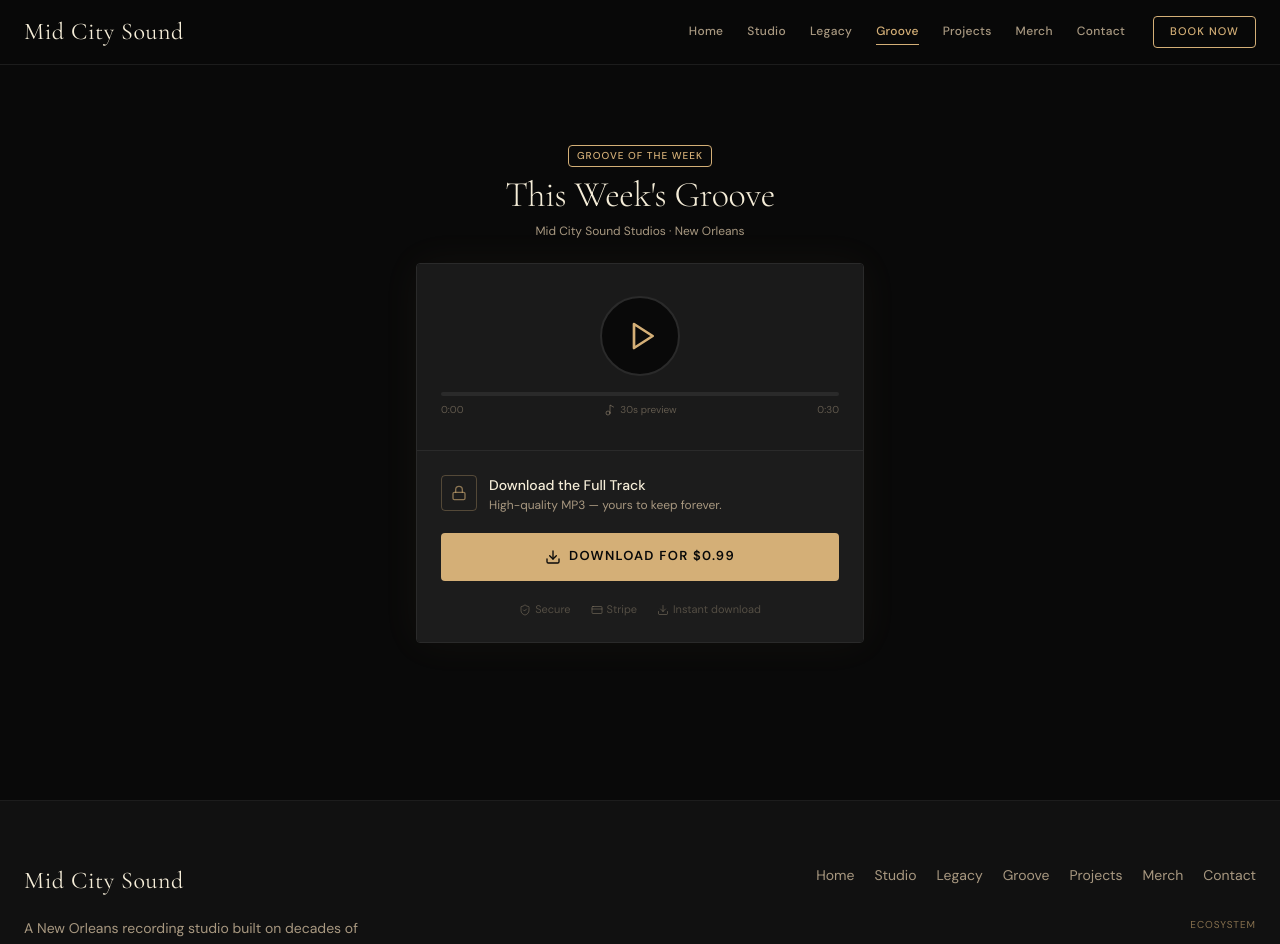
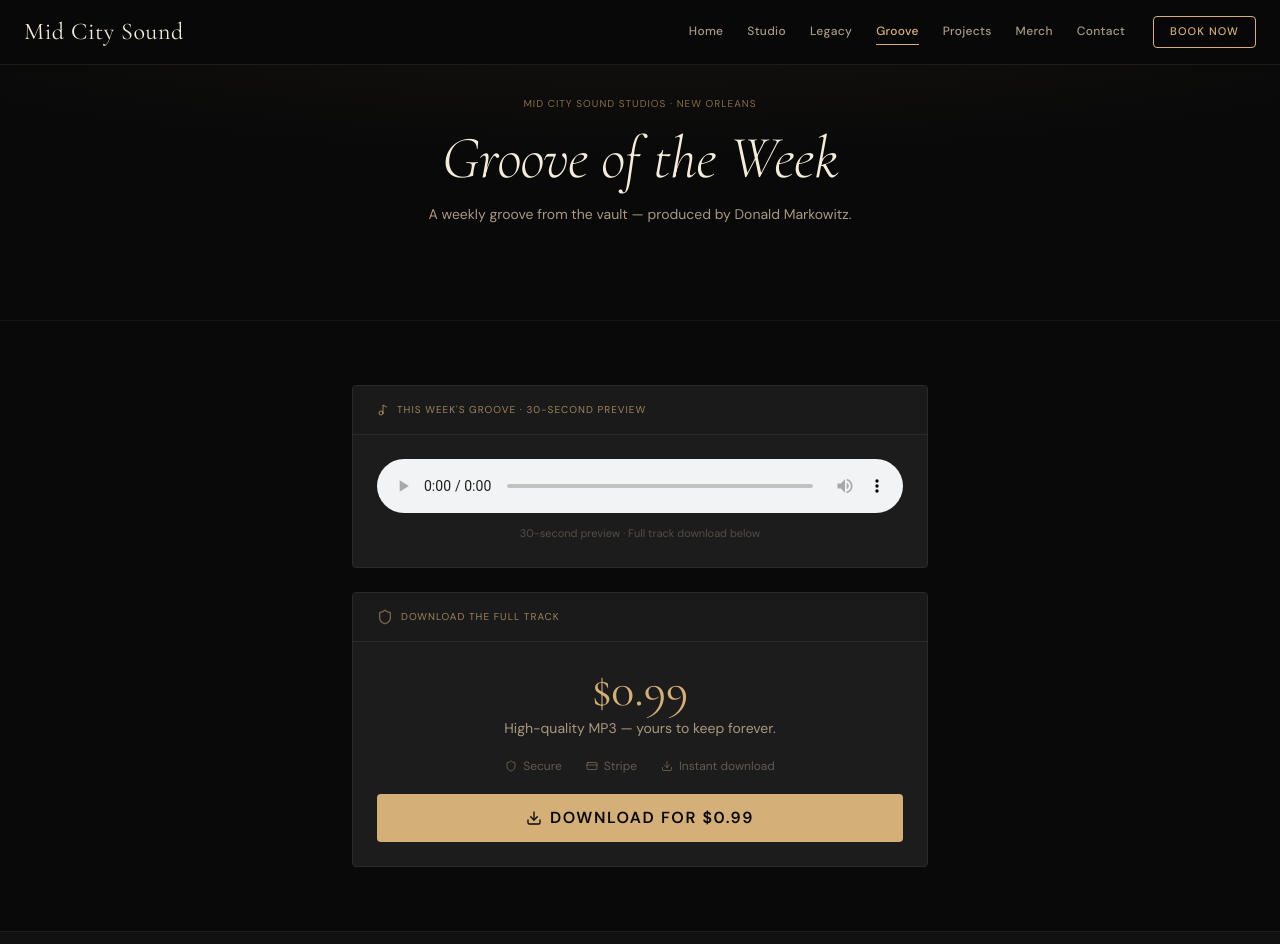
Before and after one commit to flu-wop/mcs, a Next.js app: page /groove in a window 1280 px wide. Shown: the top 944 px of the page. Built offline with nearby package versions, Linux system fonts and the light colour scheme.

Commit message:
Add groove -bash.99 checkout + remove payment icons from studio

```diff
--- /dev/null
+++ b/src/app/api/groove-checkout/route.ts
@@ -0,0 +1,41 @@
+// src/app/api/groove-checkout/route.ts
+import { NextResponse } from "next/server"
+import Stripe from "stripe"
+
+function getStripe() {
+  return new Stripe(process.env.STRIPE_SECRET_KEY!, {
+    apiVersion: "2024-06-20",
+  })
+}
+
+export async function POST() {
+  try {
+    const stripe  = getStripe()
+    const baseUrl = process.env.NEXT_PUBLIC_URL ?? "https://www.midcitysound.com"
+
+    const session = await stripe.checkout.sessions.create({
+      mode: "payment",
+      line_items: [
+        {
+          price_data: {
+            currency: "usd",
+            unit_amount: 99, // $0.99
+            product_data: {
+              name: "Groove of the Week — Full Track",
+              description:
+                "High-quality MP3 from Mid City Sound Studios, New Orleans. Yours to keep forever.",
+            },
+          },
+          quantity: 1,
+        },
+      ],
+      success_url: `${baseUrl}/groove/success?session_id={CHECKOUT_SESSION_ID}`,
+      cancel_url:  `${baseUrl}/groove`,
+    })
+
+    return NextResponse.json({ url: session.url })
+  } catch (err: unknown) {
+    const message = err instanceof Error ? err.message : "Checkout failed"
+    return NextResponse.json({ error: message }, { status: 500 })
+  }
+}
--- a/src/app/groove/page.tsx
+++ b/src/app/groove/page.tsx
@@ -1,20 +1,123 @@
-// src/app/groove/page.tsx — Groove of the Week
-// Audio files:
-//   /public/audio/groove-preview.mp3  — 30-second clip (always plays free)
-//   /public/audio/groove-full.mp3     — full track (unlocked after purchase)
+// src/app/groove/page.tsx
+"use client"
 
-import type { Metadata } from "next"
-import { GroovePlayer } from "@/components/ui/GroovePlayer"
-
-export const metadata: Metadata = {
-  title: "Groove of the Week | Mid City Sound Studios",
-  description: "A weekly groove from the Mid City Sound Studios vault — produced by Donald Markowitz in New Orleans. Stream the 30-second preview free, or download the full track for $0.99.",
-}
+import { useState } from "react"
+import { Shield, Download, Music2, CreditCard, AlertCircle } from "lucide-react"
+import { Button } from "@/components/ui/button"
 
 export default function GroovePage() {
+  const [loading, setLoading] = useState(false)
+  const [error,   setError]   = useState<string | null>(null)
+
+  async function handlePurchase() {
+    setLoading(true)
+    setError(null)
+    try {
+      const res  = await fetch("/api/groove-checkout", { method: "POST" })
+      const data = await res.json()
+      if (!res.ok || !data.url) throw new Error(data.error ?? "Checkout failed")
+      window.location.href = data.url
+    } catch (err) {
+      setError(err instanceof Error ? err.message : "Something went wrong. Please try again.")
+      setLoading(false)
+    }
+  }
+
   return (
-    <div className="pt-16 min-h-screen bg-studio-black flex flex-col items-center justify-center px-4 py-20">
-      <GroovePlayer />
+    <div className="bg-studio-black min-h-screen">
+
+      {/* ── Hero ── */}
+      <section className="relative py-24 px-6 text-center border-b border-studio-border/40">
+        <div className="absolute inset-0 bg-[radial-gradient(ellipse_70%_50%_at_50%_0%,rgba(212,175,119,0.06),transparent)]" />
+        <div className="relative mx-auto max-w-2xl">
+          <p className="text-[10px] tracking-widest uppercase text-gold/60 mb-4">
+            Mid City Sound Studios · New Orleans
+          </p>
+          <h1 className="font-display text-5xl md:text-6xl text-cream mb-4 italic">
+            Groove of the Week
+          </h1>
+          <p className="text-mist text-sm">
+            A weekly groove from the vault — produced by Donald Markowitz.
+          </p>
+        </div>
+      </section>
+
+      {/* ── Player + Purchase ── */}
+      <section className="py-16 px-6">
+        <div className="mx-auto max-w-xl space-y-6">
+
+          {/* Preview player */}
+          <div className="border border-studio-border rounded-sm bg-studio-card overflow-hidden">
+            <div className="px-6 py-4 border-b border-studio-border bg-studio-dark">
+              <p className="text-[10px] tracking-widest uppercase text-gold/70 flex items-center gap-2">
+                <Music2 className="w-3 h-3" />
+                This Week's Groove · 30-Second Preview
+              </p>
+            </div>
+            <div className="p-6">
+              <audio
+                controls
+                className="w-full accent-[#D4AF77]"
+                preload="metadata"
+              >
+                <source src="/audio/groove-preview.mp3" type="audio/mpeg" />
+                Your browser does not support the audio element.
+              </audio>
+              <p className="text-mist/40 text-[11px] mt-3 text-center">
+                30-second preview · Full track download below
+              </p>
+            </div>
+          </div>
+
+          {/* Purchase card */}
+          <div className="border border-studio-border rounded-sm bg-studio-card overflow-hidden">
+            <div className="px-6 py-4 border-b border-studio-border bg-studio-dark flex items-center gap-2">
+              <Shield className="w-4 h-4 text-gold/50" />
+              <p className="text-[10px] tracking-widest uppercase text-gold/70">
+                Download the Full Track
+              </p>
+            </div>
+            <div className="p-6 space-y-5">
+              <div className="text-center space-y-1">
+                <p className="font-display text-5xl text-gold">$0.99</p>
+                <p className="text-mist text-sm">High-quality MP3 — yours to keep forever.</p>
+              </div>
+
+              <div className="flex items-center justify-center gap-6 text-xs text-mist/50">
+                <span className="flex items-center gap-1.5">
+                  <Shield className="w-3 h-3 text-gold/40" />Secure
+                </span>
+                <span className="flex items-center gap-1.5">
+                  <CreditCard className="w-3 h-3 text-gold/40" />Stripe
+                </span>
+                <span className="flex items-center gap-1.5">
+                  <Download className="w-3 h-3 text-gold/40" />Instant download
+                </span>
+              </div>
+
+              {error && (
+                <div className="border border-red-500/30 bg-red-500/5 rounded-sm p-3 flex items-start gap-2">
+                  <AlertCircle className="w-4 h-4 text-red-400 shrink-0 mt-0.5" />
+                  <p className="text-xs text-red-300">{error}</p>
+                </div>
+              )}
+
+              <Button onClick={handlePurchase} disabled={loading} className="w-full" size="lg">
+                {loading ? (
+                  <span className="flex items-center gap-2">
+                    <div className="w-4 h-4 border-2 border-studio-black/30 border-t-studio-black rounded-full animate-spin" />
+                    Redirecting to checkout…
+                  </span>
+                ) : (
+                  <><Download className="w-4 h-4" />Download for $0.99</>
+                )}
+              </Button>
+            </div>
+          </div>
+
+        </div>
+      </section>
+
     </div>
   )
 }
--- /dev/null
+++ b/src/app/groove/success/page.tsx
@@ -0,0 +1,78 @@
+// src/app/groove/success/page.tsx
+import { redirect } from "next/navigation"
+import Stripe       from "stripe"
+import Link         from "next/link"
+import { Download, CheckCircle2 } from "lucide-react"
+import { Button } from "@/components/ui/button"
+
+function getStripe() {
+  return new Stripe(process.env.STRIPE_SECRET_KEY!, {
+    apiVersion: "2024-06-20",
+  })
+}
+
+export default async function GrooveSuccess({
+  searchParams,
+}: {
+  searchParams: Promise<{ session_id?: string }>
+}) {
+  const { session_id } = await searchParams
+
+  if (!session_id) redirect("/groove")
+
+  try {
+    const stripe  = getStripe()
+    const session = await stripe.checkout.sessions.retrieve(session_id)
+    if (session.payment_status !== "paid") redirect("/groove")
+  } catch {
+    redirect("/groove")
+  }
+
+  return (
+    <div className="bg-studio-black min-h-screen flex items-center justify-center px-6 py-24">
+      <div className="absolute inset-0 bg-[radial-gradient(ellipse_60%_60%_at_50%_50%,rgba(212,175,119,0.04),transparent)]" />
+      <div className="relative mx-auto max-w-md text-center space-y-8">
+
+        <div className="flex justify-center">
+          <CheckCircle2 className="w-16 h-16 text-gold" strokeWidth={1} />
+        </div>
+
+        <div className="space-y-3">
+          <p className="text-[10px] tracking-widest uppercase text-gold/60">
+            Mid City Sound Studios · New Orleans
+          </p>
+          <h1 className="font-display text-5xl text-cream italic">Thank you.</h1>
+          <p className="text-mist text-sm leading-relaxed">
+            Your groove is ready. Click below to save the full track.
+          </p>
+        </div>
+
+        <div className="border border-studio-border rounded-sm bg-studio-card p-6 space-y-4">
+          <p className="text-[10px] tracking-widest uppercase text-gold/60">
+            Groove of the Week — Full Track
+          </p>
+          <a
+            href="/audio/groove-full.mp3"
+            download="midcitysound-groove-of-the-week.mp3"
+            className="block"
+          >
+            <Button className="w-full" size="lg">
+              <Download className="w-4 h-4" />Download Full Track
+            </Button>
+          </a>
+          <p className="text-mist/40 text-[11px]">
+            High-quality MP3 · Yours to keep forever.
+          </p>
+        </div>
+
+        <Link
+          href="/groove"
+          className="inline-block text-mist/40 text-xs hover:text-mist transition-colors"
+        >
+          ← Back to Groove of the Week
+        </Link>
+
+      </div>
+    </div>
+  )
+}
--- a/src/app/studio/page.tsx
+++ b/src/app/studio/page.tsx
@@ -23,7 +23,7 @@
 import {
   Mic2, Headphones, Music2, Clock, DollarSign,
   ArrowLeft, ArrowRight, CheckCircle2, CreditCard,
-  Apple, Shield, Tag, Calendar, ChevronLeft,
+  Shield, Tag, Calendar, ChevronLeft,
   ChevronRight, AlertCircle, Check, Guitar, Drum,
 } from "lucide-react"
 import { Button }    from "@/components/ui/button"
@@ -876,12 +876,6 @@
                       <p className="text-[10px] tracking-widest uppercase text-gold/70">Secure Payment · Powered by Stripe</p>
                     </div>
                     <div className="p-6 space-y-4">
-                      <div className="flex items-center justify-center gap-3 py-2 text-mist/70">
-                        <CreditCard className="w-5 h-5 text-gold/50" />
-                        <Apple className="w-5 h-5 text-gold/50" />
-                        <span className="text-base text-gold/50 font-semibold">G</span>
-                        <span className="text-xs">Card, Apple Pay &amp; Google Pay — all handled securely on the next screen</span>
-                      </div>
                       <div className="border border-gold/20 bg-gold/5 rounded-sm p-4 flex items-start gap-3">
                         <AlertCircle className="w-4 h-4 text-gold/60 shrink-0 mt-0.5" />
                         <p className="text-xs text-mist leading-relaxed">
```
Also changed, not shown: 1 other file (tests, documents, lock files or other folders).
